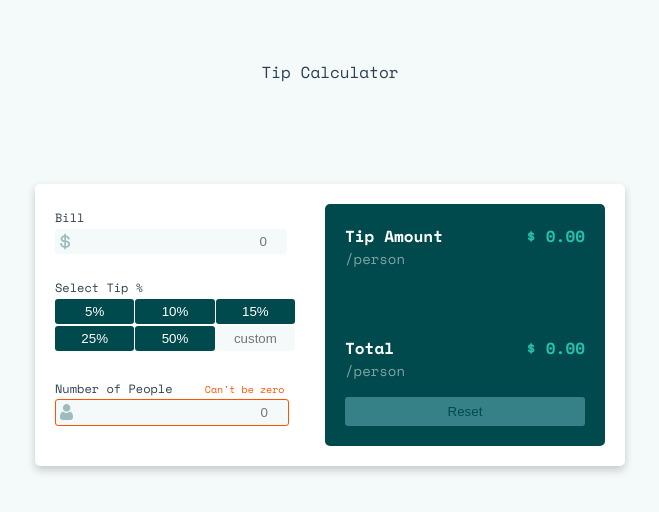
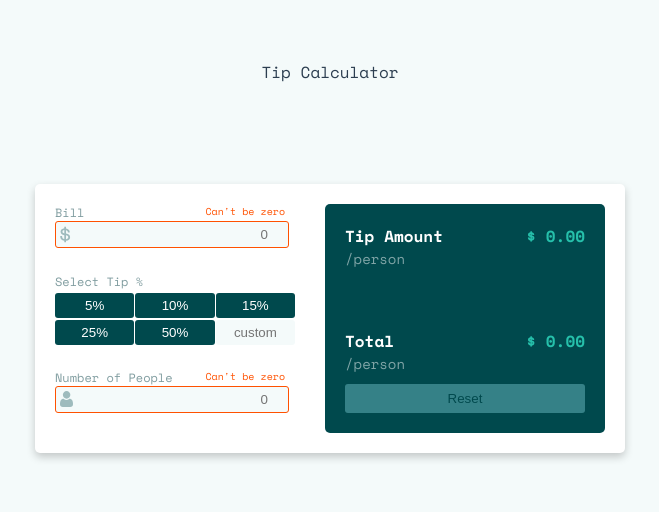
Before and after one commit to nicole-nam/tip-calculator, a Vue app: page / in a window 1280 px wide. Shown: the top 512 px of the page, without its empty margins (310-969 px from the left). Built offline with nearby package versions, Linux system fonts and the light colour scheme.

Commit message:
uiux: add can't be zero alert to bill input

```diff
--- a/src/components/Calculator.vue
+++ b/src/components/Calculator.vue
@@ -3,11 +3,14 @@
   <div class="card">
     <div class="form-card">
       <div class="bill">
-        <label>Bill</label>
-        <br />
+        <div class="zero">
+          <label>Bill </label>
+          <span v-if="bill == null">Can't be zero</span>
+        </div>
         <img class="icon" src="../assets/icon-dollar.svg" />
         <input
           class="numInput"
+          :class="{ numPeople: !bill, numInput: bill }"
           type="number"
           v-model="bill"
           placeholder="0"
@@ -41,11 +44,10 @@
         <br />
       </div>
       <div>
-        <label
-          >Number of People
-          <span v-if="people == null" class="zero">Can't be zero</span></label
-        >
-        <br />
+        <div class="zero">
+          <label>Number of People </label>
+          <span v-if="people == null">Can't be zero</span>
+        </div>
         <img class="icon" src="../assets/icon-person.svg" />
         <input
           :class="{ numPeople: !people, numInput: people }"
@@ -324,7 +326,9 @@ input::-webkit-inner-spin-button {
 .zero {
   color: rgb(255, 81, 0);
   font-size: 10px;
-  margin-left: 25px;
+  display: flex;
+  justify-content: space-between;
+  margin-right: 10px;
 }
 
 .light-font {
@@ -338,5 +342,6 @@ input::-webkit-inner-spin-button {
 
 label {
   font-size: 12px;
+  color: hsl(184, 14%, 56%);
 }
 </style>
```
